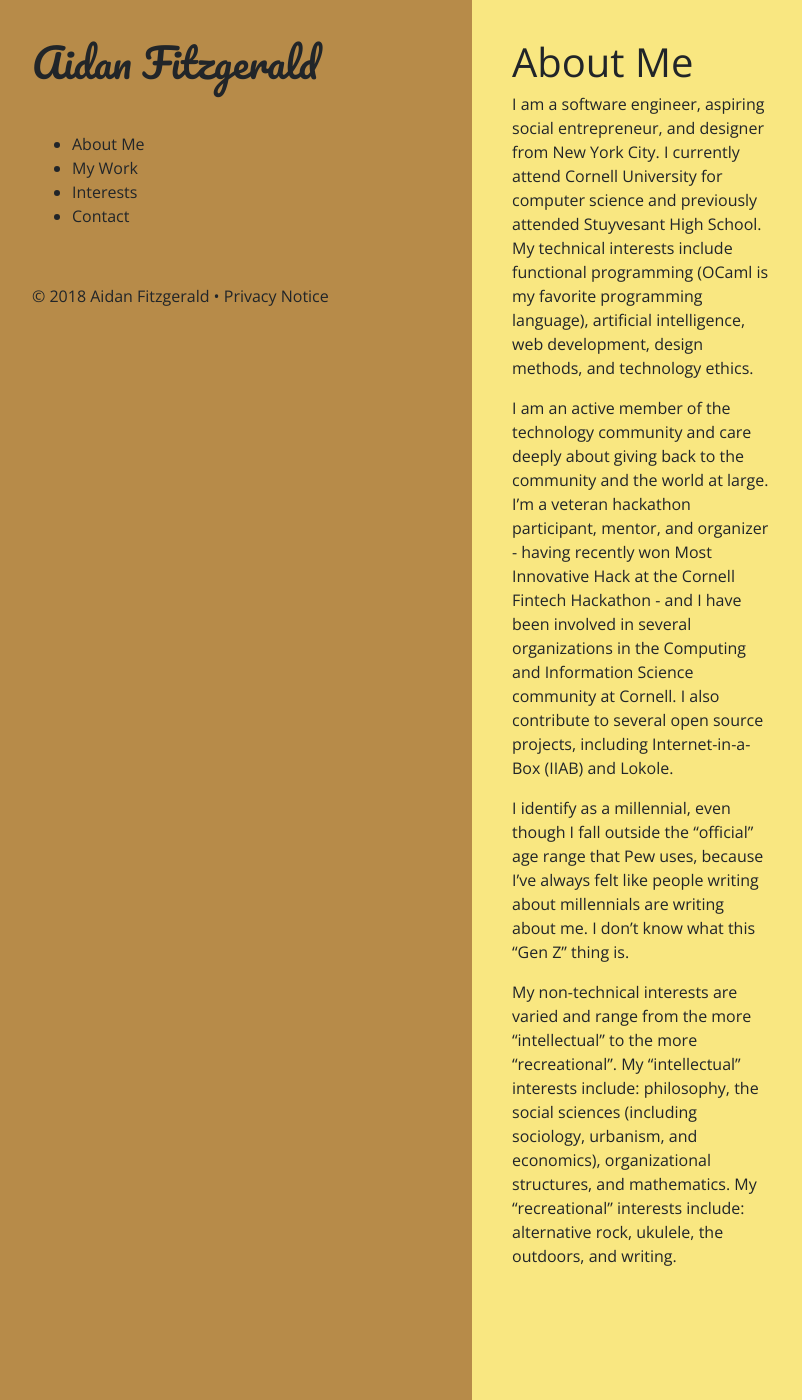
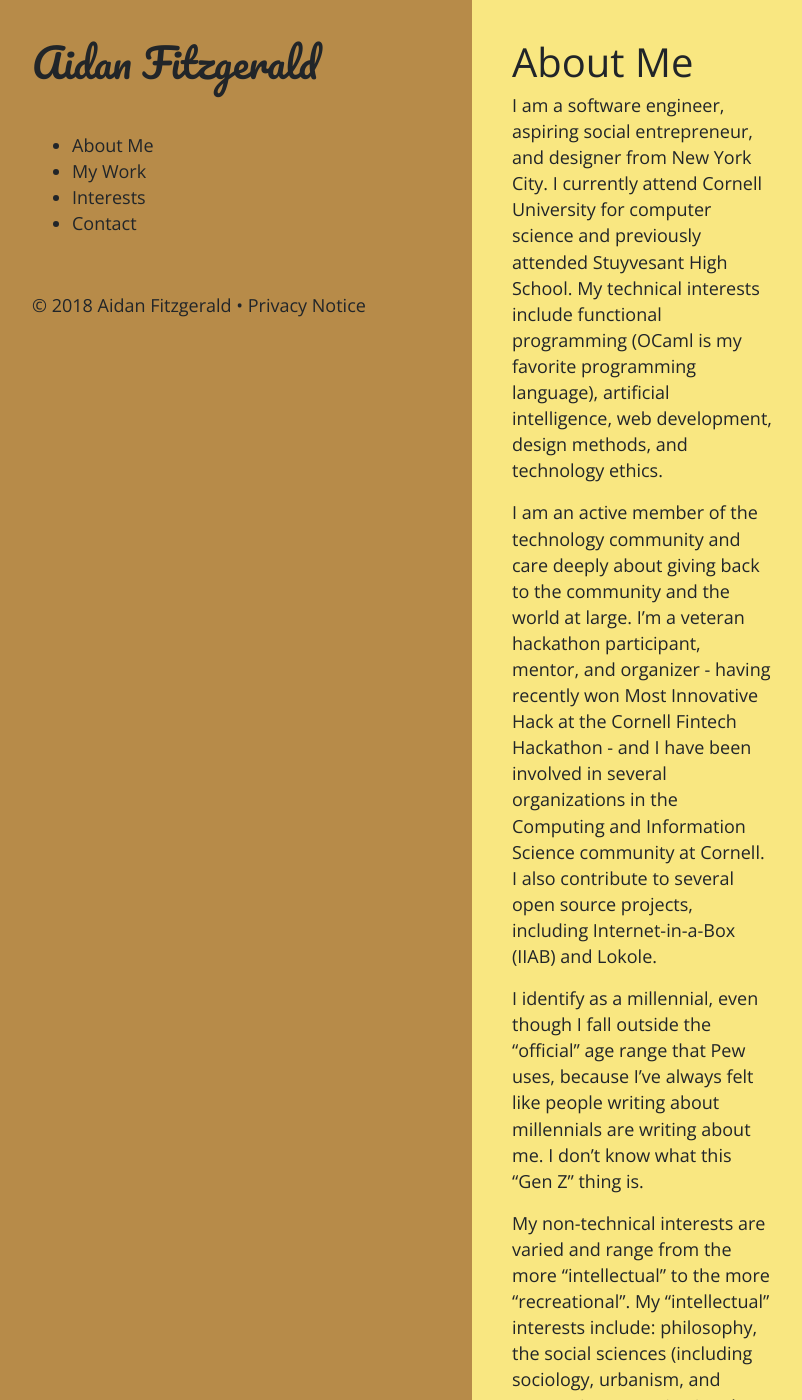
Before and after one commit to aidan-fitz/aidan-fitz.com, a Jekyll site: the page built from index.md, in a window 1280 px wide and 1400 px high. Shown: the whole window, without its empty margins (8-810 px from the left). Built offline with Jekyll 4.4.1, drawn with Linux system fonts in a browser that asks for light colours; nearby versions of some CDN libraries.

Commit message:
Change font size and line spacing

```diff
--- a/css/style.scss
+++ b/css/style.scss
@@ -12,6 +12,8 @@ $sidebar-width: 480px;
 body {
   background-color: $main-bg-color;
   font-family: "Open Sans", sans-serif;
+  font-size: 18px;
+  line-height: 1.45;
 }
 
 #site-sidebar {
```
